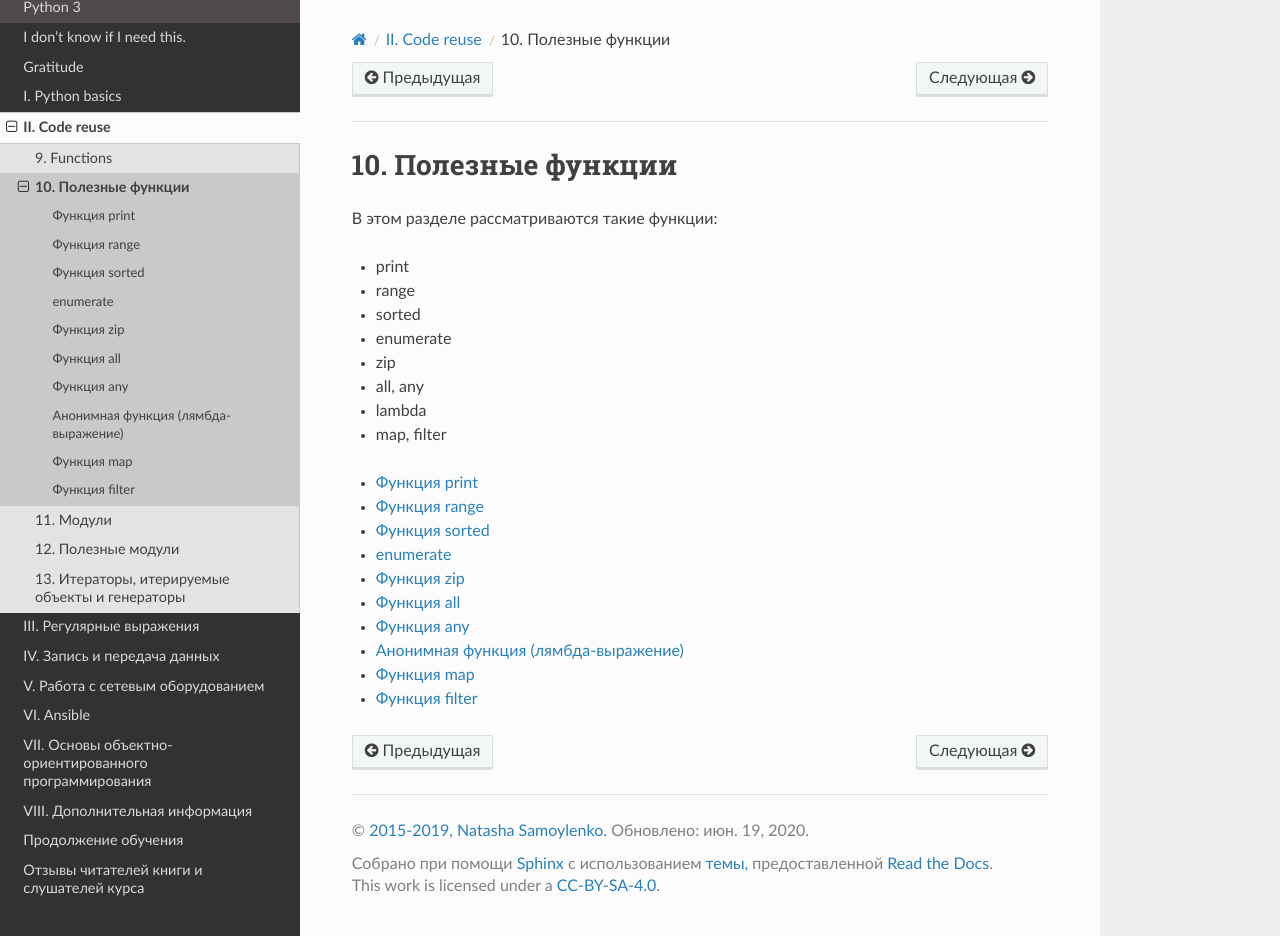
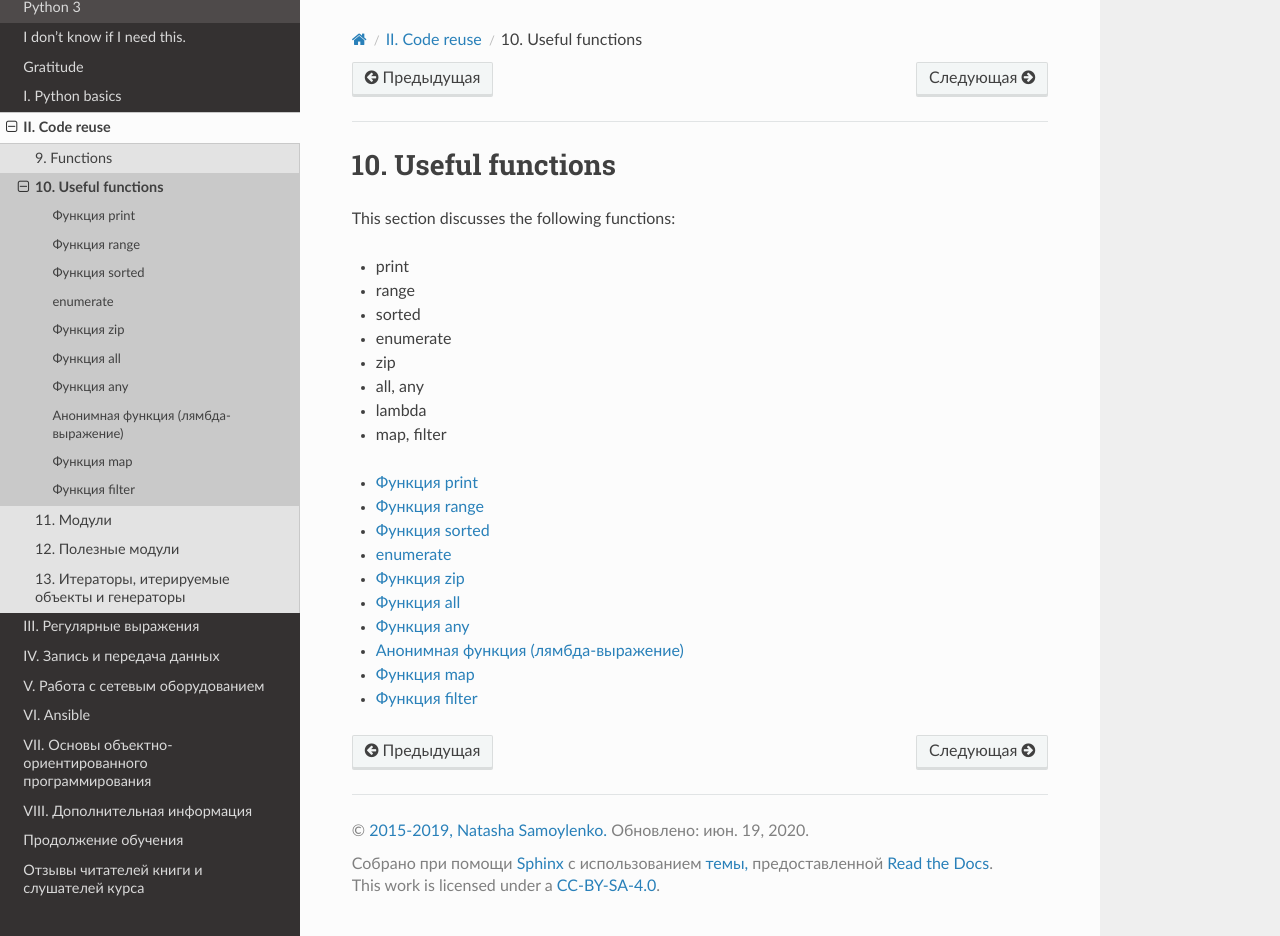
Before and after one commit to Aidar5/nattoeng, a Sphinx documentation site: the page built from docs/source/book/10_useful_functions/index.rst, in a window 1280 px wide and 936 px high. Built offline with Sphinx 7.4.7 and the Read the Docs theme 2.0.0, drawn with Linux system fonts in a browser that asks for light colours; pages that are not in the unit, such as notebooks, are missing from menus.

Commit message:
Update index.rst

```diff
--- a/docs/source/book/10_useful_functions/index.rst
+++ b/docs/source/book/10_useful_functions/index.rst
@@ -4,10 +4,10 @@
 
 .. _useful_functions_index:
 
-10. Полезные функции
+10. Useful functions
 ============================
 
-В этом разделе рассматриваются такие функции:
+This section discusses the following functions:
 
 -  print
 -  range
```
